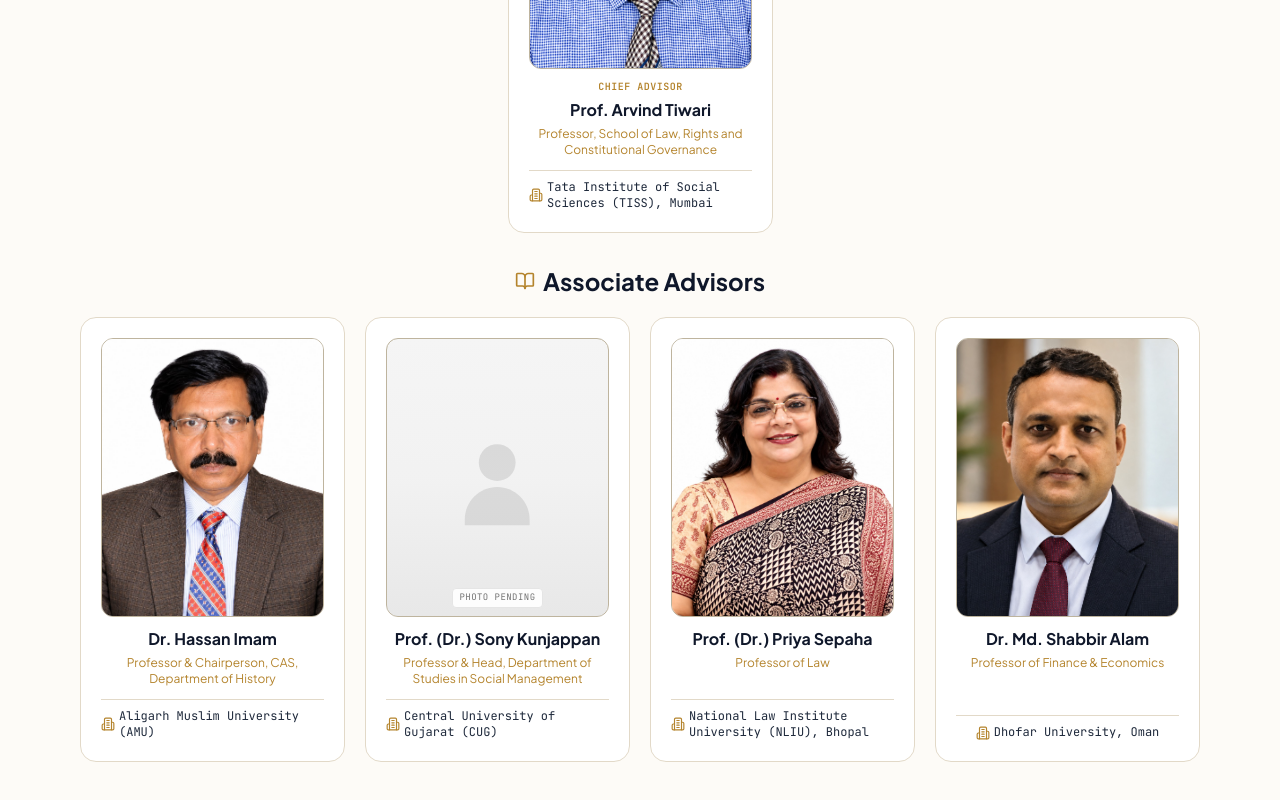
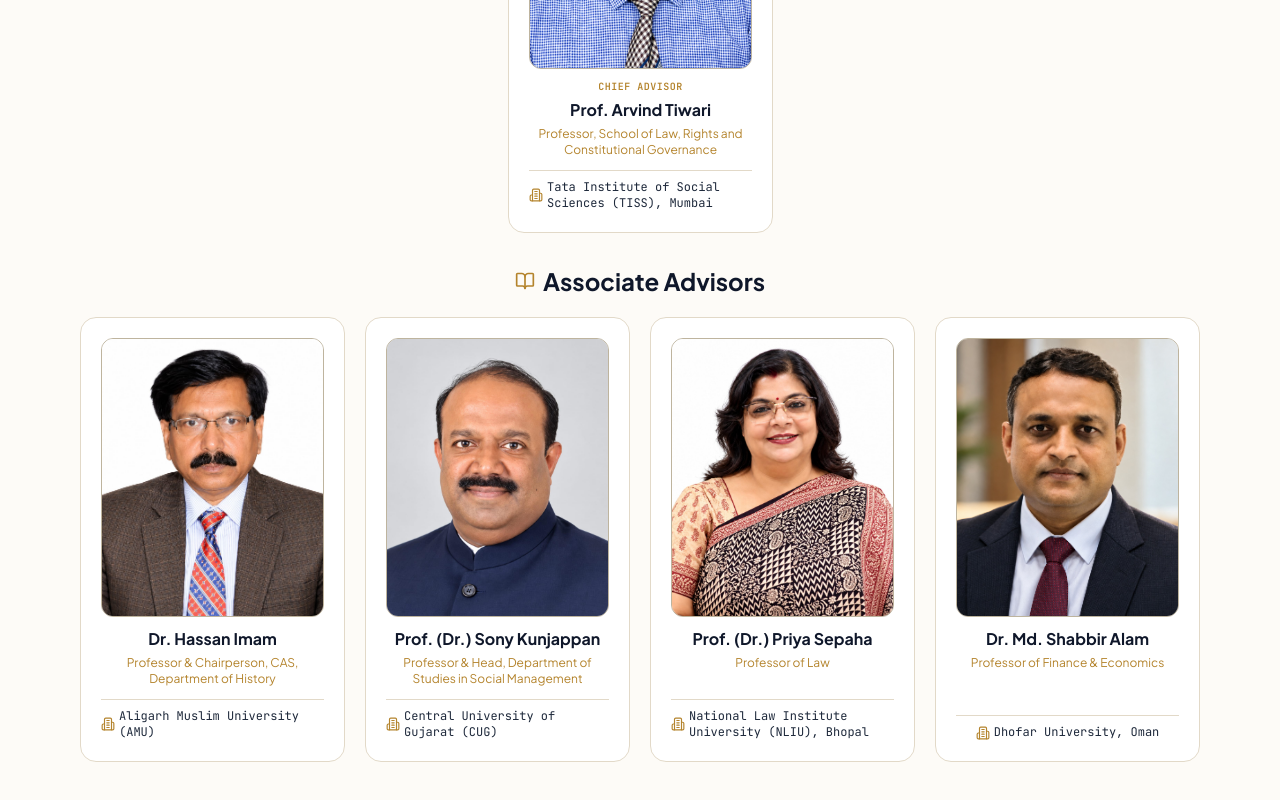
Before and after one commit to thecrimeandsocietyreview/website, a React (Vite) app: page /advisory-board in a window 1280 px wide. Shown: the part 468-1268 px from the top of the page. Built offline with nearby package versions, Linux system fonts and the light colour scheme; no server answers.

Commit message:
feat: add AdvisoryBoardPage component and associated board member photo

```diff
--- a/src/pages/AdvisoryBoardPage.tsx
+++ b/src/pages/AdvisoryBoardPage.tsx
@@ -123,7 +123,7 @@ export const AdvisoryBoardPage: React.FC = () => {
       name: "Prof. (Dr.) Sony Kunjappan",
       designation: "Professor & Head, Department of Studies in Social Management",
       institution: "Central University of Gujarat (CUG)",
-      photo: "" // Photo pending
+      photo: "/advisory-board/Prof.(Dr.)SonyKunjappan.jpg"
     },
     {
       name: "Prof. (Dr.) Priya Sepaha",
```
Also changed, not shown: public/advisory-board/Prof.(Dr.)SonyKunjappan.jpg (added).
